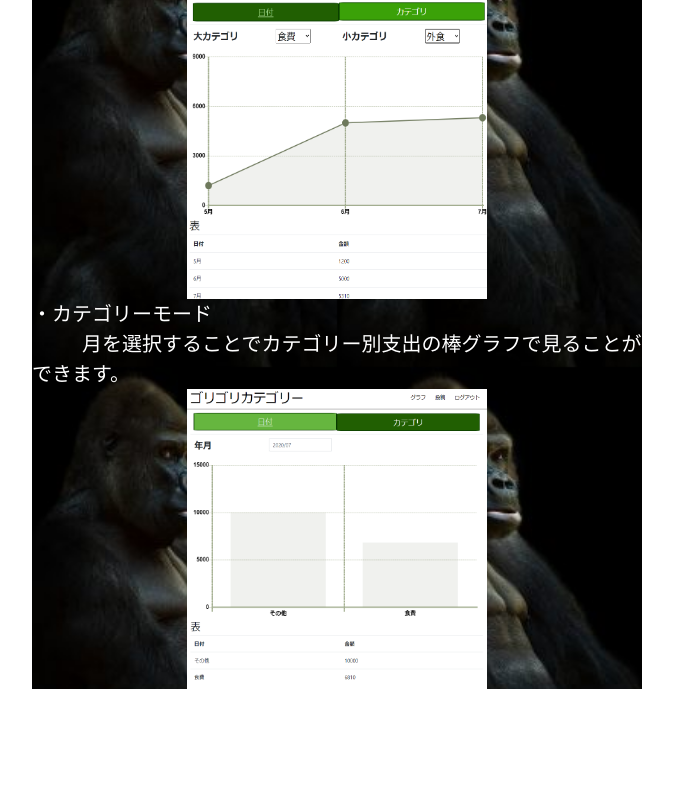
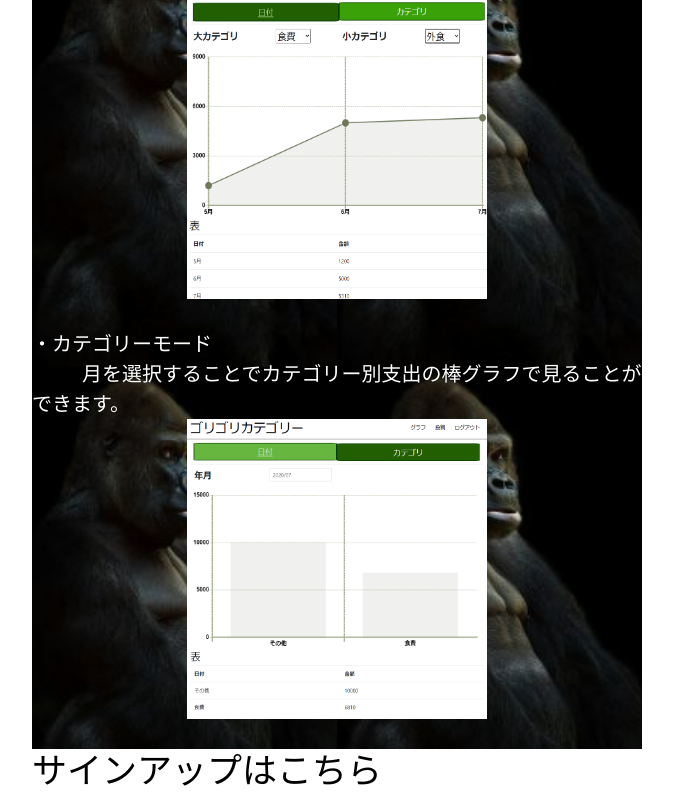
Before and after one commit to tubotu/expenses, a Django app: page / in a window 1280 px wide. Shown: the part 618-1419 px from the top of the page, without its empty margins (303-976 px from the left). Before the commit the page ends 1307 px from the top, so only its background shows below. Run offline with Django 3.2, Linux system fonts and the light colour scheme; the visitor is signed in with stand-in values (Sample User, id 1); some libraries are stand-ins or nearby versions.

```diff
--- a/app/templates/app/base.html
+++ b/app/templates/app/base.html
@@ -23,7 +23,6 @@
                 <a href="{% url 'app:logout' %}">ログアウト</a>
                 {% else %}
                 <a href="{% url 'app:login' %}">ログイン</a>
-                <a href="{% url 'app:signup' %}">サインアップ</a>
                 {% endif %}
             </div>
         </div>
--- a/app/templates/app/index.html
+++ b/app/templates/app/index.html
@@ -10,7 +10,7 @@
     <br>
     <center>
         <h2>ゴリゴリカテゴリーにようこそ！</h2>
-        大カテゴリーと小カテゴリーの二段階で支出を管理します。
+        大カテゴリーと小カテゴリーの二段階で支出を管理します。<br>
     </center>
     <hr>
     <h2>使い方</h2>
@@ -29,9 +29,14 @@
     <span class="tab">月ごとの支出を折れ線グラフで見ることができます。</span>
     <br>
     <center><img src="static/app/img/explain1.PNG" width="300" height="300"></center>
-    ・カテゴリーモード<br>
+    <br>
+    ・カテゴリーモード
+    <br>
     <span class="tab"> 月を選択することでカテゴリー別支出の棒グラフで見ることができます。</span>
     <br>
     <center><img src="static/app/img/explain2.PNG" width="300" height="300"></center>
+    <br>
 </div>
+
+<h3><a href="{% url 'app:signup' %}">サインアップはこちら</a></h3>
 {% endblock %}
--- a/app/templates/app/login.html
+++ b/app/templates/app/login.html
@@ -1,8 +1,9 @@
 {% extends 'app/base.html' %}
 {% block content %}
+<br>
 <form class="form-signin" method="post">{% csrf_token %}
     {% if form.errors %}
-        <p>ユーザー名かパスワードが間違っています。</p>
+    <p>ユーザー名かパスワードが間違っています。</p>
     {% endif %}
     <h2>ログイン</h2>
     <label>ユーザー名</label>
@@ -12,5 +13,8 @@
     <input type="password" name="password">
     <br>
     <input type="submit" value="ログイン">
+    <br>
+    <br>
+    <span style="border-bottom: solid 2px black;"><a href="{% url 'app:signup' %}">サインアップはこちら</a></span>
 </form>
 {% endblock %}
--- a/app/templates/app/signup.html
+++ b/app/templates/app/signup.html
@@ -1,5 +1,6 @@
 {% extends 'app/base.html' %}
 {% block content %}
+<br>
 <h2>ユーザー登録</h2>
 <form method="post" action="{% url 'app:signup' %}">{% csrf_token %}
     <label>ユーザー名</label>
@@ -15,5 +16,5 @@
     {{ form.password2.errors }}
     <br>
     <input type="submit" value="登録する">
-    </form>
+</form>
 {% endblock %}
```
